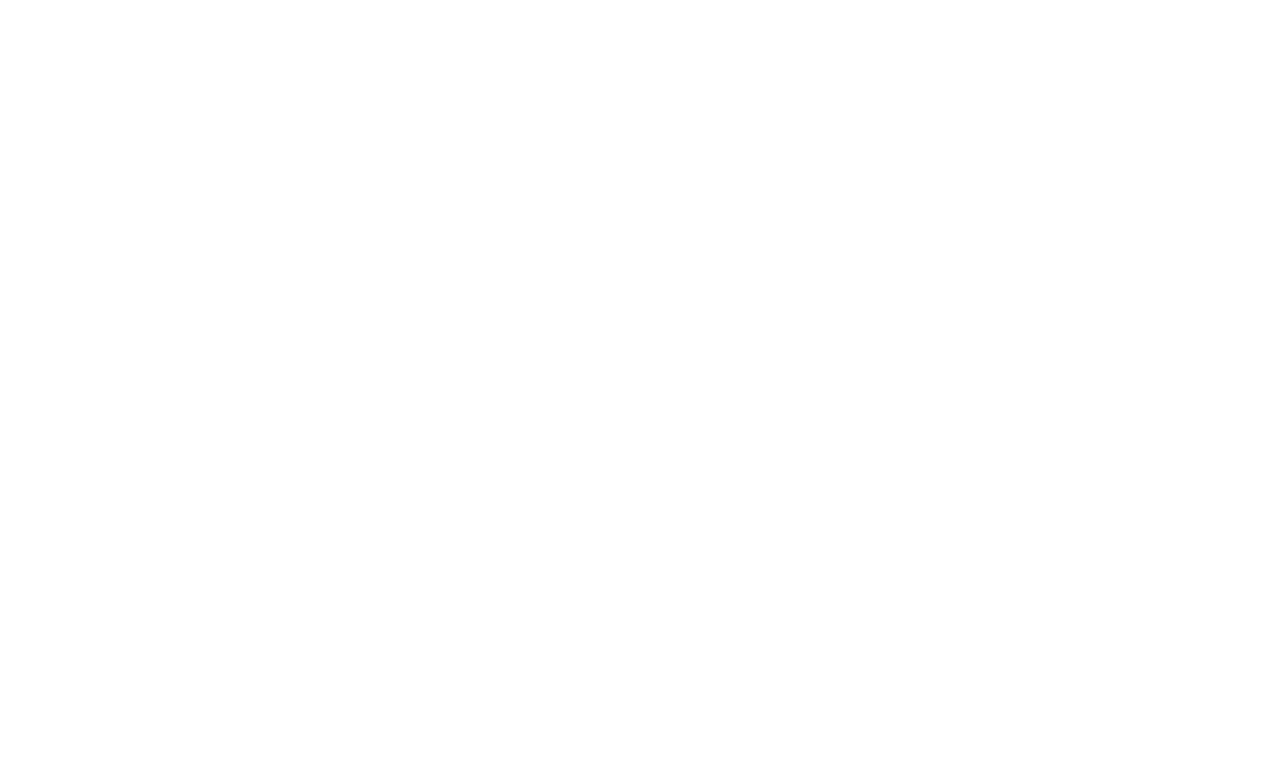
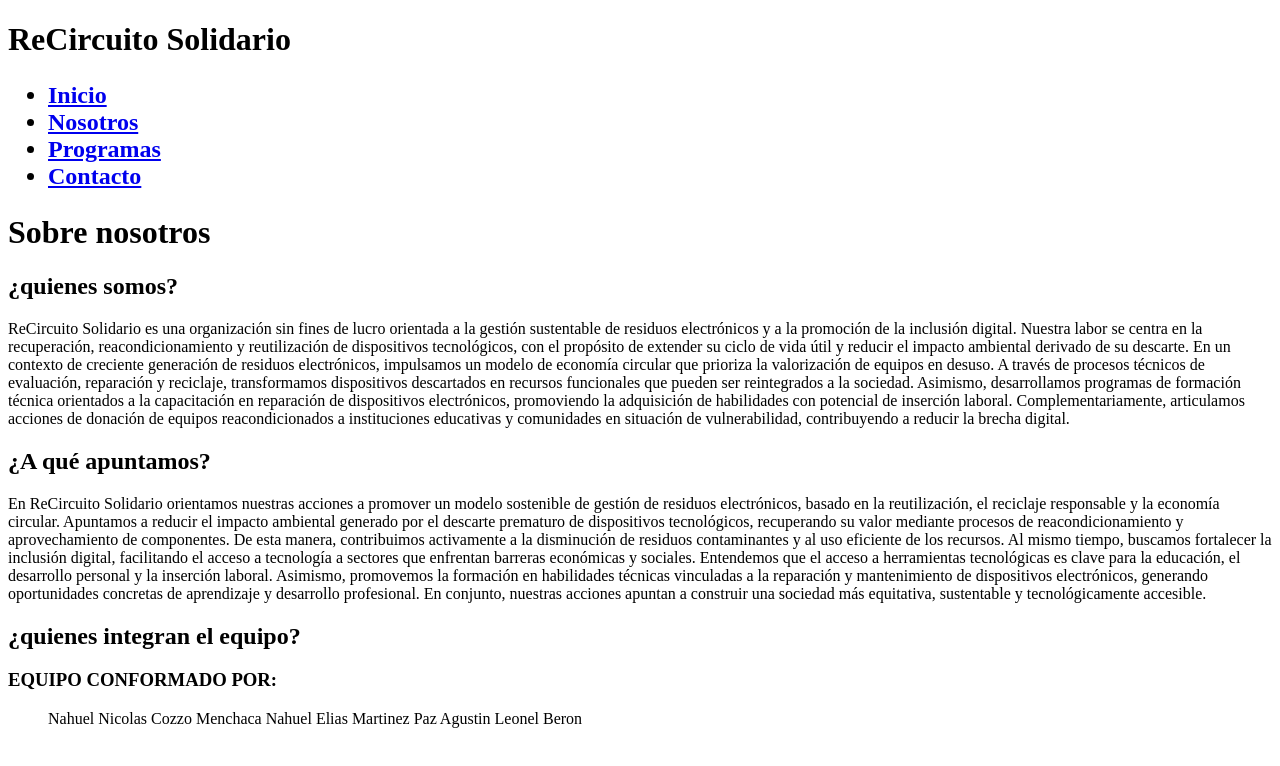
Before and after one commit to maxstance/tp-leng1-equipo-N10, a plain HTML site: page nosotros.html in a window 1280 px wide. Drawn offline with Linux system fonts and the light colour scheme.

```diff
--- a/nosotros.html
+++ b/nosotros.html
@@ -10,11 +10,40 @@
 
     <body>
 
+        <header>
+            <h1>ReCircuito Solidario</h1>
 
+                <h2>
+                    <nav><ul>
+                        <li><a href="index.html">Inicio</a></li>
+                        <li><a href="nosotros.html">Nosotros</a></li>
+                        <li><a href="programas.html">Programas</a></li>
+                        <li><a href="contacto.html">Contacto</a></li>
 
+                    </ul></nav>
+                </h2>
 
-
-
+        <h1>Sobre nosotros</h1>
+                <h2>¿quienes somos?</h2>
+                <p>ReCircuito Solidario es una organización sin fines de lucro orientada a la gestión sustentable de residuos electrónicos y a la promoción de la inclusión digital. Nuestra labor se centra en la recuperación, reacondicionamiento y reutilización de dispositivos tecnológicos, con el propósito de extender su ciclo de vida útil y reducir el impacto ambiental derivado de su descarte.
+                En un contexto de creciente generación de residuos electrónicos, impulsamos un modelo de economía circular que prioriza la valorización de equipos en desuso. A través de procesos técnicos de evaluación, reparación y reciclaje, transformamos dispositivos descartados en recursos funcionales que pueden ser reintegrados a la sociedad.
+                Asimismo, desarrollamos programas de formación técnica orientados a la capacitación en reparación de dispositivos electrónicos, promoviendo la adquisición de habilidades con potencial de inserción laboral. Complementariamente, articulamos acciones de donación de equipos reacondicionados a instituciones educativas y comunidades en situación de vulnerabilidad, contribuyendo a reducir la brecha digital.
+                </p>
+                <h2>¿A qué apuntamos?</h2>
+                <p>En ReCircuito Solidario orientamos nuestras acciones a promover un modelo sostenible de gestión de residuos electrónicos, basado en la reutilización, el reciclaje responsable y la economía circular.
+                Apuntamos a reducir el impacto ambiental generado por el descarte prematuro de dispositivos tecnológicos, recuperando su valor mediante procesos de reacondicionamiento y aprovechamiento de componentes. De esta manera, contribuimos activamente a la disminución de residuos contaminantes y al uso eficiente de los recursos.
+                Al mismo tiempo, buscamos fortalecer la inclusión digital, facilitando el acceso a tecnología a sectores que enfrentan barreras económicas y sociales. Entendemos que el acceso a herramientas tecnológicas es clave para la educación, el desarrollo personal y la inserción laboral.
+                Asimismo, promovemos la formación en habilidades técnicas vinculadas a la reparación y mantenimiento de dispositivos electrónicos, generando oportunidades concretas de aprendizaje y desarrollo profesional.
+                En conjunto, nuestras acciones apuntan a construir una sociedad más equitativa, sustentable y tecnológicamente accesible.
+                </p>
+                <h2>¿quienes integran el equipo?</h2>
+                    <h3>EQUIPO CONFORMADO POR:</h3>
+                        <ul>
+                        <il>Nahuel Nicolas Cozzo</il>
+                        <il>Menchaca Nahuel Elias</il>
+                        <il>Martinez Paz Agustin</il>
+                        <il>Leonel Beron</il>
+                        </ul>
 
 
     </body>
```
Also changed, not shown: contacto.html (+14 -0 lines), index.html (+9 -8 lines), programas.html (+12 -0 lines).
